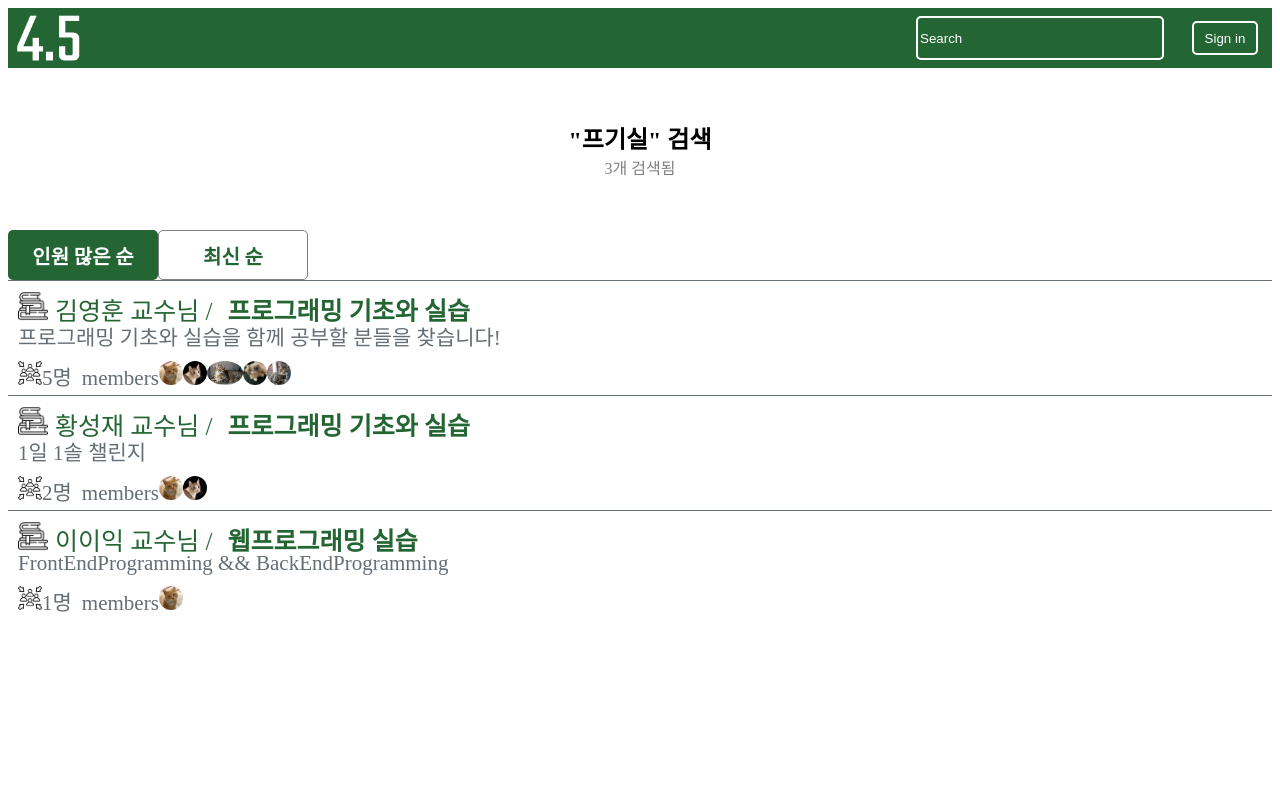
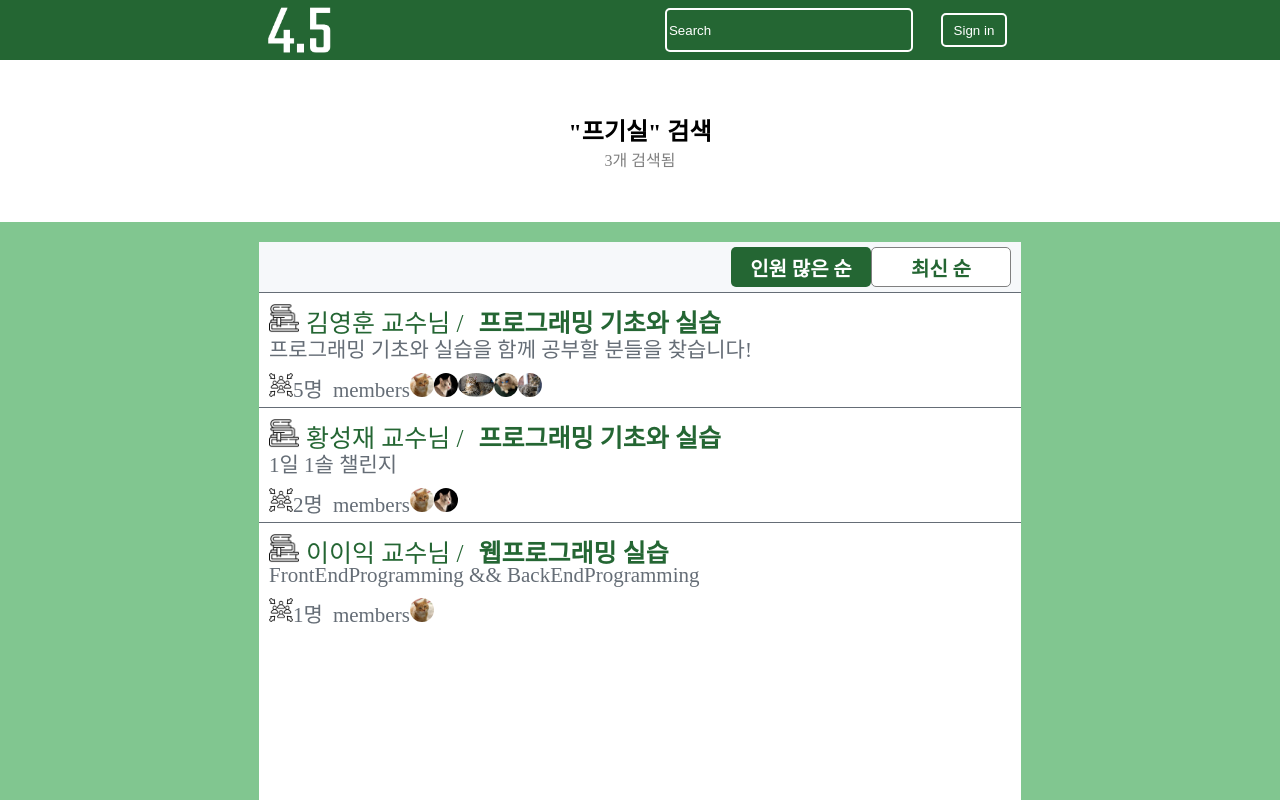
Before and after one commit to skku-sleepwalk/SKKUD_first_project, a Next.js app: page /listPage in a window 1280 px wide. Shown: the top 800 px of the page. Built offline with nearby package versions, Linux system fonts and the light colour scheme.

Commit message:
listPage 배치 완료. 추후 수정 예정.

```diff
--- a/component/DoubleBtn/Commongraybtn.module.css
+++ b/component/DoubleBtn/Commongraybtn.module.css
@@ -5,8 +5,8 @@
 .backgroundColor {
   background-color: #ffffff;
   color: #246633;
-  height: 50px;
-  width: 150px;
+  height: 40px;
+  width: 140px;
   font-size: 20px;
   border-radius: 5px;
   border: 1px solid gray;
--- a/component/DoubleBtn/Commongreenbtn.module.css
+++ b/component/DoubleBtn/Commongreenbtn.module.css
@@ -5,8 +5,8 @@
 .backgroundColor {
   background-color: #246633;
   color: #ffffff;
-  height: 50px;
-  width: 150px;
+  height: 40px;
+  width: 140px;
   font-size: 20px;
   border-radius: 5px;
   border: 0px;
--- a/component/header/header.module.css
+++ b/component/header/header.module.css
@@ -5,6 +5,7 @@
     height: 6vh;
     min-height: 60px;
     max-height: 72px;
+    width: 100wh;
 }
 
 .leftside{
--- a/component/searchedText/SearchedResult.module.css
+++ b/component/searchedText/SearchedResult.module.css
@@ -4,6 +4,7 @@
     justify-content: center;
     align-items: center;
     height: 162px;
+    background-color: #FFFF;
 }
 
 .text{
--- /dev/null
+++ b/pages/listPage.module.css
@@ -0,0 +1,37 @@
+.listPageWrapper{
+    display: grid;
+    grid-template-areas:
+		"green1 header green2"
+		"text   text    text"
+		"   .   list      .   ";
+}
+.green1{
+    grid-area: green1;
+    background-color: #246633;
+}
+.green2{
+    grid-area: green2;
+    background-color: #246633;
+}
+.header{
+    grid-area: header;
+}
+.text{
+    grid-area: text;
+}
+.contentWrapper{
+    grid-area: list;
+    margin-top: 20px;
+    background-color: white;
+    height: 100vh;
+}
+.contentHeader{
+    display: flex;
+    flex-direction: row-reverse;
+    align-items: center;
+    height: 50px;
+    background-color: #F6F8FA;
+}
+.DoubleBtnWrapper{
+    margin-right: 10px;
+}
--- a/pages/listPage.tsx
+++ b/pages/listPage.tsx
@@ -1,10 +1,12 @@
-import Header from '@/component/header/header'
+import Header from '@/component/header/header';
 import { SearchedResult } from '@/component/searchedText/SearchedResult';
-import { DoubleBtn } from '@/component/DoubleBtn/DoubleBtn'
+import { DoubleBtn } from '@/component/DoubleBtn/DoubleBtn';
 import { ListBlock } from '../component/listsBlock/listBlock';
+import styles from './listPage.module.css'
 
 export default function index() {
 
+    // json file 백엔드에서 받는 코드로 추후 대체
     const lectureInfoList = [
         {
             'id': '0',
@@ -38,11 +40,31 @@ export default function index() {
         }
     ]
 
-    return <div>
+    return (
+    <div className={styles.listPageWrapper}>
+            <style jsx global>
+            {`
+            body {
+                margin: 0px;
+                padding: 0px;
+                background-color: #81C690;
+            }
+            `}
+            </style>
+            <div className={styles.green1}></div>
+            <div className={styles.header}>
                 <Header />
+            </div>
+            <div className={styles.green2}></div>
+            <div className={styles.text}>
                 <SearchedResult query="프기실" ResultCnt={3} />
-        <div>
+            </div>
+            <div className={styles.contentWrapper}>
+                <div className={styles.contentHeader}>
+                    <div className={styles.DoubleBtnWrapper}>
                         <DoubleBtn value1='인원 많은 순' value2='최신 순' />
+                    </div>
+                </div>
                 {
                     lectureInfoList.map((lectureInfo) => <ListBlock
                             key={lectureInfo['id']}
@@ -55,5 +77,6 @@ export default function index() {
                     )
                 }
         </div>
-    </div>;
+    </div>
+    );
   }
```
Lines whose indentation alone changed are shown as unchanged.
